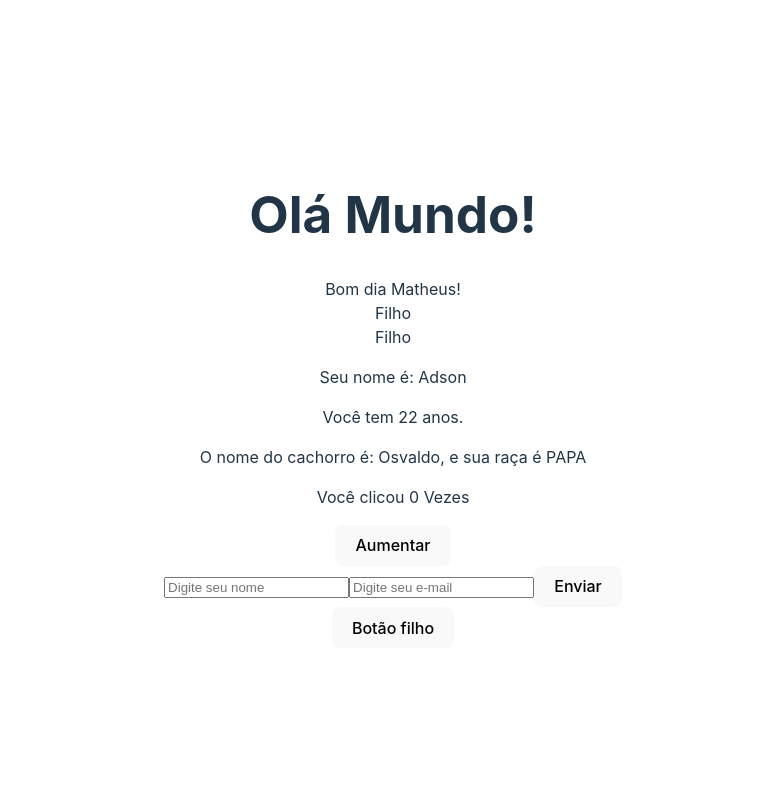
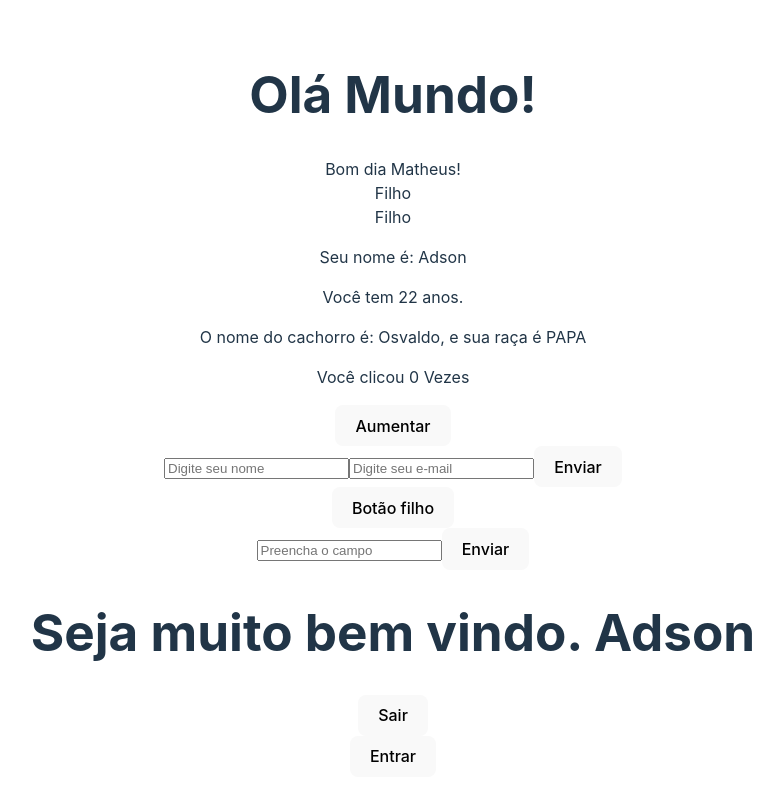
Before and after one commit to AdsonTanajura/react-typescript, a React (Vite) app in the folder 2_fundamentos/: page / in a window 1280 px wide. Shown: the top 800 px of the page, without its empty margins (247-1030 px from the left). Built offline with nearby package versions, Linux system fonts and the light colour scheme.

Commit message:
Formulario e Rederizacai condicional

```diff
--- a/2_fundamentos/src/App.jsx
+++ b/2_fundamentos/src/App.jsx
@@ -3,8 +3,11 @@ import BomDia from './components/BomDia'
 import Cachorro from './components/Cachorro'
 import Counter from './components/Counter'
 import Descricao from './components/Descricao'
+import Form from './components/Form'
+import LoginButton from './components/LoginButton'
 import Pai from './components/Pai'
 import PaiFuncao from './components/PaiFuncao'
+import RenderCondicional from './components/RenderCondicional'
 import UserInfoForm from './components/UserInfoForm'
 import Welcome from './components/Welcome'
 
@@ -20,6 +23,10 @@ const App = () => {
     <Counter />
     <UserInfoForm />
     <PaiFuncao />
+    <Form />
+    <RenderCondicional user={'Adson'}/>
+    <LoginButton loggedIn={true}/>
+    <LoginButton loggedIn={false}/>
     </>
   )
 }
--- /dev/null
+++ b/2_fundamentos/src/components/Form.jsx
@@ -0,0 +1,20 @@
+import { useState } from "react";
+
+
+const Form = () => {
+    const [value, setValue] = useState('');
+
+    const handleSubmit = (event) => {
+        event.preventDefault()
+
+        console.log('Formualario enviado' + value)
+    };
+    return (
+        <form onSubmit={handleSubmit}>
+            <input type="text" value={value} onChange={(event) => setValue(event.target.value)} placeholder="Preencha o campo"/>
+            <button type="submit">Enviar</button>
+        </form>
+    )
+};
+
+export default Form;
--- /dev/null
+++ b/2_fundamentos/src/components/LoginButton.jsx
@@ -0,0 +1,11 @@
+const LoginButton = ({loggedIn}) => {
+
+  return (
+    <div>
+      {loggedIn ? <button>Sair</button> : <button>Entrar</button>}
+
+    </div>
+  )
+}
+
+export default LoginButton
--- /dev/null
+++ b/2_fundamentos/src/components/RenderCondicional.jsx
@@ -0,0 +1,11 @@
+const RenderCondicional = ({user}) => {
+
+  return (
+    <div>
+        {user && <h1>Seja muito bem vindo. {user}</h1> } <h1></h1>
+
+    </div>
+);
+};
+
+export default RenderCondicional;
```
